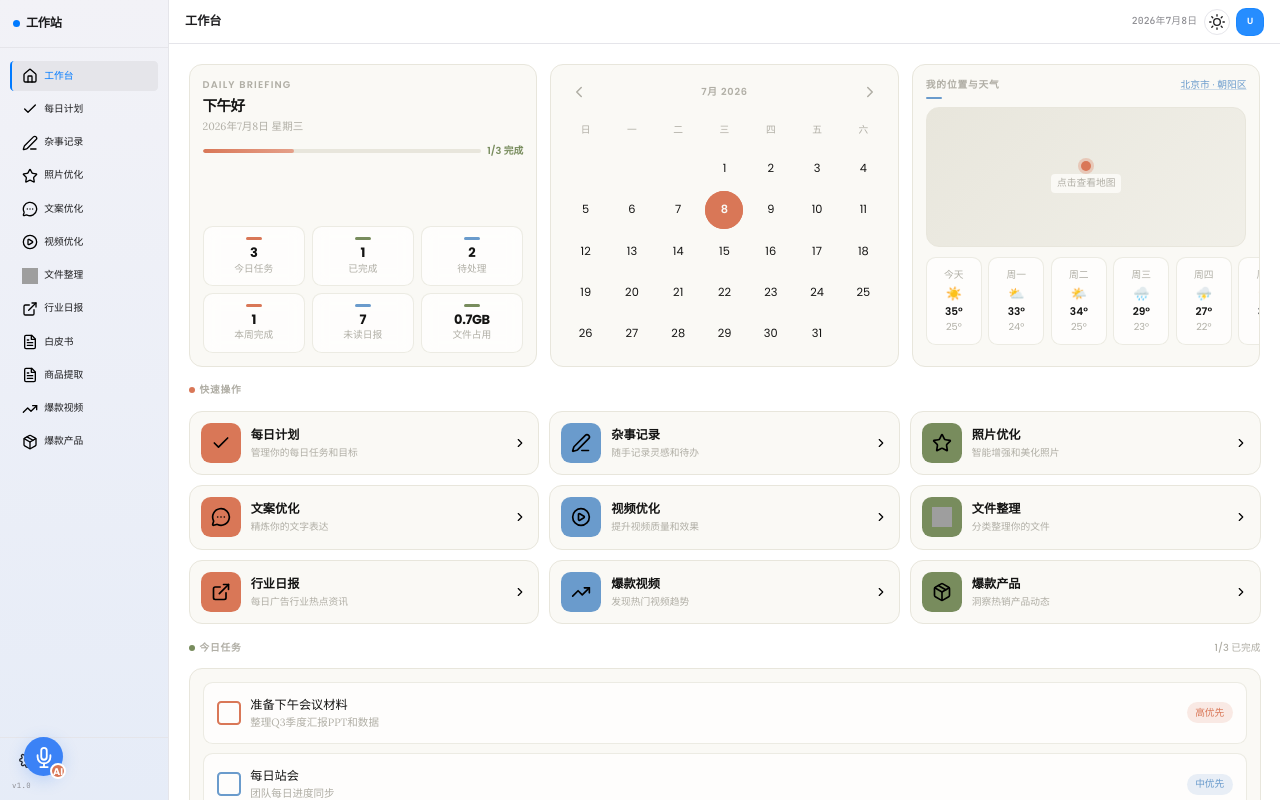
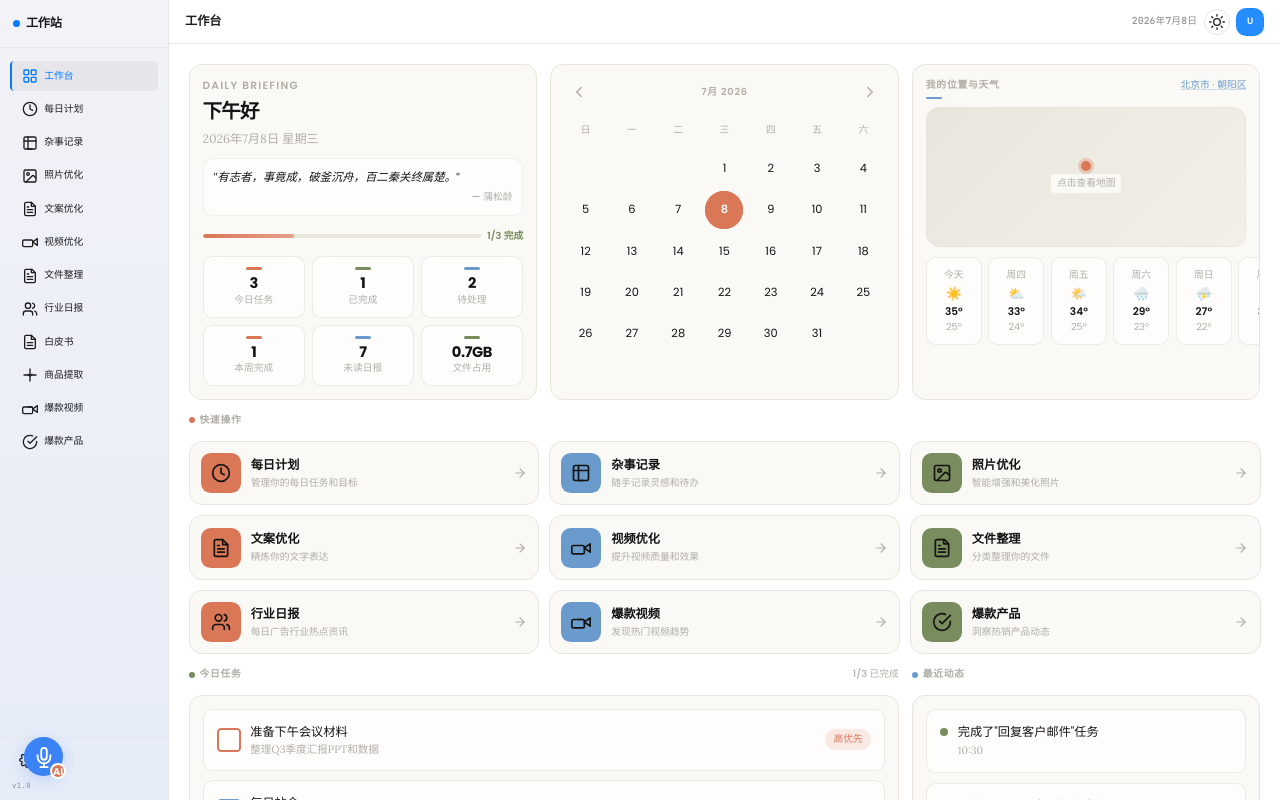
Before and after one commit to meijinhuang-a11y/solid-octo-couscous, a React (Vite) app: page /#/ in a window 1280 px wide. Shown: the top 800 px of the page. Built offline with nearby package versions, Linux system fonts and the light colour scheme; grey boxes are pictures that could not be loaded.

Commit message:
优化首页：1. 使用高德地图替代Google地图；2. 修复天气日期显示（今天是周三）；3. WelcomeCard添加每日名言警句，加大字体；4. 修复图标显示问题；5. 优化下方内容布局更紧凑

```diff
--- a/src/components/Icon.tsx
+++ b/src/components/Icon.tsx
@@ -8,43 +8,36 @@ interface IconProps {
   style?: CSSProperties;
 }
 
+const iconSvgMap: Record<string, string> = {
+  tasks: `<svg xmlns="http://www.w3.org/2000/svg" width="24" height="24" viewBox="0 0 24 24" fill="none" stroke="currentColor" stroke-width="2" stroke-linecap="round" stroke-linejoin="round"><circle cx="12" cy="12" r="10"/><polyline points="12 6 12 12 16 14"/></svg>`,
+  notes: `<svg xmlns="http://www.w3.org/2000/svg" width="24" height="24" viewBox="0 0 24 24" fill="none" stroke="currentColor" stroke-width="2" stroke-linecap="round" stroke-linejoin="round"><rect width="18" height="18" x="3" y="3" rx="2"/><path d="M3 9h18"/><path d="M9 21h6"/><path d="M9 3v18"/></svg>`,
+  photo: `<svg xmlns="http://www.w3.org/2000/svg" width="24" height="24" viewBox="0 0 24 24" fill="none" stroke="currentColor" stroke-width="2" stroke-linecap="round" stroke-linejoin="round"><rect width="18" height="18" x="3" y="3" rx="2"/><circle cx="9" cy="9" r="2"/><path d="m21 15-3.086-3.086a2 2 0 0 0-2.828 0L6 21"/></svg>`,
+  copywriting: `<svg xmlns="http://www.w3.org/2000/svg" width="24" height="24" viewBox="0 0 24 24" fill="none" stroke="currentColor" stroke-width="2" stroke-linecap="round" stroke-linejoin="round"><path d="M14 2H6a2 2 0 0 0-2 2v16a2 2 0 0 0 2 2h12a2 2 0 0 0 2-2V8z"/><polyline points="14 2 14 8 20 8"/><line x1="16" y1="13" x2="8" y2="13"/><line x1="16" y1="17" x2="8" y2="17"/><polyline points="10 9 9 9 8 9"/></svg>`,
+  video: `<svg xmlns="http://www.w3.org/2000/svg" width="24" height="24" viewBox="0 0 24 24" fill="none" stroke="currentColor" stroke-width="2" stroke-linecap="round" stroke-linejoin="round"><polygon points="23 7 16 12 23 17 23 7"/><rect width="15" height="10" x="1" y="9" rx="2"/></svg>`,
+  files: `<svg xmlns="http://www.w3.org/2000/svg" width="24" height="24" viewBox="0 0 24 24" fill="none" stroke="currentColor" stroke-width="2" stroke-linecap="round" stroke-linejoin="round"><path d="M15 2H6a2 2 0 0 0-2 2v16a2 2 0 0 0 2 2h12a2 2 0 0 0 2-2V7z"/><path d="M14 2v5h5M16 13H8"/><path d="M16 17H8"/><path d="M10 9H8"/></svg>`,
+  news: `<svg xmlns="http://www.w3.org/2000/svg" width="24" height="24" viewBox="0 0 24 24" fill="none" stroke="currentColor" stroke-width="2" stroke-linecap="round" stroke-linejoin="round"><path d="M16 21v-2a4 4 0 0 0-4-4H6a4 4 0 0 0-4 4v2"/><circle cx="9" cy="7" r="4"/><path d="M22 21v-2a4 4 0 0 0-3-3.87"/><path d="M16 3.13a4 4 0 0 1 0 7.75"/></svg>`,
+  'trending-video': `<svg xmlns="http://www.w3.org/2000/svg" width="24" height="24" viewBox="0 0 24 24" fill="none" stroke="currentColor" stroke-width="2" stroke-linecap="round" stroke-linejoin="round"><polygon points="23 7 16 12 23 17 23 7"/><rect width="15" height="10" x="1" y="9" rx="2"/><path d="M9 9h6"/></svg>`,
+  'trending-product': `<svg xmlns="http://www.w3.org/2000/svg" width="24" height="24" viewBox="0 0 24 24" fill="none" stroke="currentColor" stroke-width="2" stroke-linecap="round" stroke-linejoin="round"><path d="M22 11.08V12a10 10 0 1 1-5.93-9.14"/><polyline points="22 4 12 14.01 9 11.01"/></svg>`,
+  whitepaper: `<svg xmlns="http://www.w3.org/2000/svg" width="24" height="24" viewBox="0 0 24 24" fill="none" stroke="currentColor" stroke-width="2" stroke-linecap="round" stroke-linejoin="round"><path d="M14 2H6a2 2 0 0 0-2 2v16a2 2 0 0 0 2 2h12a2 2 0 0 0 2-2V8z"/><polyline points="14 2 14 8 20 8"/><line x1="16" y1="13" x2="8" y2="13"/><line x1="16" y1="17" x2="8" y2="17"/></svg>`,
+  'product-extractor': `<svg xmlns="http://www.w3.org/2000/svg" width="24" height="24" viewBox="0 0 24 24" fill="none" stroke="currentColor" stroke-width="2" stroke-linecap="round" stroke-linejoin="round"><path d="m9 11 3 3 3-3"/><path d="M12 3v18"/><path d="M3 12h18"/></svg>`,
+  arrow: `<svg xmlns="http://www.w3.org/2000/svg" width="24" height="24" viewBox="0 0 24 24" fill="none" stroke="currentColor" stroke-width="2" stroke-linecap="round" stroke-linejoin="round"><line x1="5" y1="12" x2="19" y2="12"/><polyline points="12 5 19 12 12 19"/></svg>`,
+  check: `<svg xmlns="http://www.w3.org/2000/svg" width="24" height="24" viewBox="0 0 24 24" fill="none" stroke="currentColor" stroke-width="2" stroke-linecap="round" stroke-linejoin="round"><polyline points="20 6 9 17 4 12"/></svg>`,
+  dashboard: `<svg xmlns="http://www.w3.org/2000/svg" width="24" height="24" viewBox="0 0 24 24" fill="none" stroke="currentColor" stroke-width="2" stroke-linecap="round" stroke-linejoin="round"><rect width="7" height="7" x="3" y="3" rx="1"/><rect width="7" height="7" x="14" y="3" rx="1"/><rect width="7" height="7" x="14" y="14" rx="1"/><rect width="7" height="7" x="3" y="14" rx="1"/></svg>`,
+};
+
 export default function Icon({ name, size = 20, className = '', color, style }: IconProps) {
-  const iconMap: Record<string, string> = {
-    dashboard: '/icons/image_0_tgt36j.svg',
-    tasks: '/icons/image_1_tgt36j.svg',
-    notes: '/icons/image_2_tgt36j.svg',
-    photo: '/icons/image_3_tgt36j.svg',
-    copywriting: '/icons/image_4_tgt36j.svg',
-    video: '/icons/image_5_tgt36j.svg',
-    files: '/icons/image_6_tgt36j.svg',
-    news: '/icons/image_7_tgt36j.svg',
-    'trending-video': '/icons/image_8_tgt36j.svg',
-    'trending-product': '/icons/image_9_tgt36j.svg',
-    whitepaper: '/icons/image_17_tgt36j.svg',
-    'product-extractor': '/icons/image_17_tgt36j.svg',
-    arrow: '/icons/image_10_tgt36j.svg',
-    check: '/icons/image_11_tgt36j.svg',
-    'image-12': '/icons/image_12_tgt36j.svg',
-    'image-13': '/icons/image_13_tgt36j.svg',
-    'image-14': '/icons/image_14_tgt36j.svg',
-    'image-15': '/icons/image_15_tgt36j.svg',
-    'image-16': '/icons/image_16_tgt36j.svg',
-    'image-17': '/icons/image_17_tgt36j.svg',
-  };
-
-  const iconUrl = iconMap[name] || iconMap.dashboard;
+  const svgContent = iconSvgMap[name] || iconSvgMap.dashboard;
 
   return (
-    <img
-      src={iconUrl}
-      alt={name}
-      className={className}
+    <span
+      className={`inline-flex items-center justify-center shrink-0 ${className}`}
       style={{
         width: typeof size === 'number' ? `${size}px` : size,
         height: typeof size === 'number' ? `${size}px` : size,
         color: color || 'currentColor',
         ...style,
       }}
+      dangerouslySetInnerHTML={{ __html: svgContent }}
     />
   );
 }
--- a/src/components/dashboard/WeatherWidget.tsx
+++ b/src/components/dashboard/WeatherWidget.tsx
@@ -1,22 +1,39 @@
-import { useState } from 'react';
+import { useState, useMemo } from 'react';
 import { motion } from 'framer-motion';
-
-const weatherData = [
-  { day: '今天', icon: '☀️', high: 35, low: 25 },
-  { day: '周一', icon: '⛅', high: 33, low: 24 },
-  { day: '周二', icon: '🌤️', high: 34, low: 25 },
-  { day: '周三', icon: '🌧️', high: 29, low: 23 },
-  { day: '周四', icon: '⛈️', high: 27, low: 22 },
-  { day: '周五', icon: '☀️', high: 32, low: 24 },
-  { day: '周六', icon: '🌤️', high: 33, low: 24 },
-];
 
 export default function WeatherWidget() {
   const [location, setLocation] = useState('北京市 · 朝阳区');
   const [isLoading, setIsLoading] = useState(false);
 
+  const weatherData = useMemo(() => {
+    const now = new Date();
+    const dayOfWeek = now.getDay();
+    const weekDays = ['周日', '周一', '周二', '周三', '周四', '周五', '周六'];
+
+    const baseWeather = [
+      { icon: '☀️', high: 35, low: 25 },
+      { icon: '⛅', high: 33, low: 24 },
+      { icon: '🌤️', high: 34, low: 25 },
+      { icon: '🌧️', high: 29, low: 23 },
+      { icon: '⛈️', high: 27, low: 22 },
+      { icon: '☀️', high: 32, low: 24 },
+      { icon: '🌤️', high: 33, low: 24 },
+    ];
+
+    const result = [];
+    for (let i = 0; i < 7; i++) {
+      const idx = (dayOfWeek + i) % 7;
+      result.push({
+        day: i === 0 ? '今天' : weekDays[idx],
+        ...baseWeather[i],
+      });
+    }
+    return result;
+  }, []);
+
   const handleLocationClick = () => {
-    window.open(`https://maps.google.com/?q=${encodeURIComponent(location)}`, '_blank');
+    const mapUrl = `https://uri.amap.com/marker?position=${encodeURIComponent(location)}&name=${encodeURIComponent(location)}`;
+    window.open(mapUrl, '_blank');
   };
 
   const handleRefreshLocation = async () => {
@@ -26,12 +43,15 @@ export default function WeatherWidget() {
         navigator.geolocation.getCurrentPosition(
           (position) => {
             const { latitude, longitude } = position.coords;
+            const mapUrl = `https://uri.amap.com/marker?position=${longitude.toFixed(6)},${latitude.toFixed(6)}&name=当前位置`;
+            window.open(mapUrl, '_blank');
             setLocation(`纬度: ${latitude.toFixed(4)} · 经度: ${longitude.toFixed(4)}`);
           },
           (error) => {
             console.error('获取位置失败:', error);
             setLocation('定位失败，请手动选择');
-          }
+          },
+          { timeout: 10000 }
         );
       } else {
         setLocation('您的浏览器不支持定位');
@@ -39,7 +59,7 @@ export default function WeatherWidget() {
     } catch (error) {
       setLocation('定位失败');
     } finally {
-      setIsLoading(false);
+      setTimeout(() => setIsLoading(false), 2000);
     }
   };
 
--- a/src/components/dashboard/WelcomeCard.tsx
+++ b/src/components/dashboard/WelcomeCard.tsx
@@ -4,6 +4,19 @@ import { useTaskStore } from '@/store/task';
 import { useNewsStore } from '@/store/news';
 import { useFileStore } from '@/store/file';
 import { useCountUp } from '@/hooks/useCountUp';
+
+const quotes = [
+  { text: '成功不是将来才有的，而是从决定去做的那一刻起，持续累积而成。', author: '俞敏洪' },
+  { text: '生活不是等待风暴过去，而是学会在雨中翩翩起舞。', author: '维维安·格林' },
+  { text: '只有那些敢于相信自己内心深处比现实更强大的人，才能改变世界。', author: '乔布斯' },
+  { text: '路漫漫其修远兮，吾将上下而求索。', author: '屈原' },
+  { text: '伟大的成就并非来自一时的冲动，而是来自日复一日的坚持。', author: '稻盛和夫' },
+  { text: 'The future belongs to those who believe in the beauty of their dreams.', author: 'Eleanor Roosevelt' },
+  { text: '天才是百分之一的灵感加百分之九十九的汗水。', author: '爱迪生' },
+  { text: 'Don\'t watch the clock; do what it does. Keep going.', author: 'Sam Levenson' },
+  { text: '人生最大的挑战是发现自己是谁，而第二大的挑战是对所发现的感到满意。', author: '罗杰·塞尔夫' },
+  { text: '有志者，事竟成，破釜沉舟，百二秦关终属楚。', author: '蒲松龄' },
+];
 
 export default function WelcomeCard() {
   const tasks = useTaskStore((state) => state.tasks);
@@ -58,6 +71,11 @@ export default function WelcomeCard() {
   const weekDays = ['星期日', '星期一', '星期二', '星期三', '星期四', '星期五', '星期六'];
   const dateStr = `${now.getFullYear()}年${now.getMonth() + 1}月${now.getDate()}日 ${weekDays[now.getDay()]}`;
 
+  const dailyQuote = useMemo(() => {
+    const dayOfYear = Math.floor((now.getTime() - new Date(now.getFullYear(), 0, 0).getTime()) / (1000 * 60 * 60 * 24));
+    return quotes[dayOfYear % quotes.length];
+  }, [now]);
+
   const stats = [
     { label: '今日任务', value: totalCountAnim, color: 'var(--warm-orange)', rawValue: totalCount },
     { label: '已完成', value: completedCountAnim, color: 'var(--moss-green)', rawValue: completedCount },
@@ -80,7 +98,7 @@ export default function WelcomeCard() {
     >
       <div className="relative z-10">
         <motion.div
-          className="flex items-center gap-2 mb-1.5"
+          className="flex items-center gap-2 mb-2"
           initial={{ opacity: 0, x: -10 }}
           animate={{ opacity: 1, x: 0 }}
           transition={{ delay: 0.1, duration: 0.3 }}
@@ -88,7 +106,7 @@ export default function WelcomeCard() {
           <span
             style={{
               fontFamily: "'Poppins','SF Pro Display',var(--font-sans)",
-              fontSize: '0.75rem',
+              fontSize: '0.8125rem',
               fontWeight: 600,
               color: 'var(--cream-text-muted)',
               textTransform: 'uppercase',
@@ -100,13 +118,13 @@ export default function WelcomeCard() {
         </motion.div>
 
         <motion.h2
-          className="m-0 mb-1"
+          className="m-0 mb-2"
           style={{
             fontFamily: "'Poppins','SF Pro Display',var(--font-sans)",
-            fontSize: '1.125rem',
+            fontSize: '1.5rem',
             fontWeight: 700,
             color: 'var(--cream-dark)',
-            lineHeight: 1.25,
+            lineHeight: 1.2,
             letterSpacing: '-0.04em',
           }}
           initial={{ opacity: 0, y: 10 }}
@@ -117,10 +135,10 @@ export default function WelcomeCard() {
         </motion.h2>
 
         <motion.p
-          className="m-0"
+          className="m-0 mb-3"
           style={{
             fontFamily: "'Lora','Georgia',var(--font-sans)",
-            fontSize: '0.8125rem',
+            fontSize: '0.9375rem',
             color: 'var(--cream-text-muted)',
             lineHeight: 1.5,
             whiteSpace: 'nowrap',
@@ -135,10 +153,51 @@ export default function WelcomeCard() {
         </motion.p>
 
         <motion.div
-          className="flex items-center gap-2 mt-3"
+          className="p-3 rounded-xl mb-4"
+          style={{
+            background: 'var(--surface)',
+            border: '1px solid rgba(232,230,220,0.6)',
+          }}
           initial={{ opacity: 0, y: 10 }}
           animate={{ opacity: 1, y: 0 }}
           transition={{ delay: 0.25, duration: 0.3 }}
+        >
+          <motion.p
+            className="m-0 mb-1.5"
+            style={{
+              fontFamily: "'Lora','Georgia',var(--font-sans)",
+              fontSize: '0.875rem',
+              color: 'var(--cream-dark)',
+              fontStyle: 'italic',
+              lineHeight: 1.5,
+            }}
+            initial={{ opacity: 0 }}
+            animate={{ opacity: 1 }}
+            transition={{ delay: 0.3, duration: 0.4 }}
+          >
+            "{dailyQuote.text}"
+          </motion.p>
+          <motion.p
+            className="m-0 text-right"
+            style={{
+              fontFamily: "'Poppins',var(--font-sans)",
+              fontSize: '0.75rem',
+              fontWeight: 500,
+              color: 'var(--cream-text-muted)',
+            }}
+            initial={{ opacity: 0 }}
+            animate={{ opacity: 1 }}
+            transition={{ delay: 0.35, duration: 0.4 }}
+          >
+            — {dailyQuote.author}
+          </motion.p>
+        </motion.div>
+
+        <motion.div
+          className="flex items-center gap-2"
+          initial={{ opacity: 0, y: 10 }}
+          animate={{ opacity: 1, y: 0 }}
+          transition={{ delay: 0.3, duration: 0.3 }}
         >
           <div
             className="flex-1 rounded-full relative"
@@ -151,7 +210,7 @@ export default function WelcomeCard() {
               }}
               initial={{ width: 0 }}
               animate={{ width: `${progress}%` }}
-              transition={{ delay: 0.35, duration: 0.8, ease: [0.25, 0.1, 0.25, 1] }}
+              transition={{ delay: 0.4, duration: 0.8, ease: [0.25, 0.1, 0.25, 1] }}
             />
           </div>
           <span
@@ -182,7 +241,7 @@ export default function WelcomeCard() {
             }}
             initial={{ opacity: 0, y: 10 }}
             animate={{ opacity: 1, y: 0 }}
-            transition={{ delay: 0.3 + index * 0.05, duration: 0.35, ease: [0.25, 0.1, 0.25, 1] }}
+            transition={{ delay: 0.35 + index * 0.05, duration: 0.35, ease: [0.25, 0.1, 0.25, 1] }}
             whileTap={{ scale: 0.97 }}
           >
             <motion.div
@@ -195,13 +254,13 @@ export default function WelcomeCard() {
               }}
               initial={{ scaleX: 0 }}
               animate={{ scaleX: 1 }}
-              transition={{ delay: 0.35 + index * 0.05, duration: 0.3 }}
+              transition={{ delay: 0.4 + index * 0.05, duration: 0.3 }}
             />
             <p
               className="m-0"
               style={{
                 fontFamily: "'Poppins',var(--font-sans)",
-                fontSize: '1rem',
+                fontSize: '1.125rem',
                 fontWeight: 700,
                 color: 'var(--cream-dark)',
                 lineHeight: 1,
--- a/src/pages/Dashboard.tsx
+++ b/src/pages/Dashboard.tsx
@@ -11,28 +11,32 @@ import TrendingProductSummary from '@/components/dashboard/TrendingProductSummar
 export default function Dashboard() {
   return (
     <div className="p-4 sm:p-6">
-      {/* Row 1: Welcome + Calendar + Weather — 移动端单列，桌面端三列 */}
-      <div className="grid grid-cols-1 sm:grid-cols-3 gap-4 mb-5">
+      {/* Row 1: Welcome + Calendar + Weather */}
+      <div className="grid grid-cols-1 sm:grid-cols-3 gap-4 mb-4">
         <WelcomeCard />
         <CalendarWidget />
         <WeatherWidget />
       </div>
 
       {/* Row 2: Quick Actions */}
-      <div className="mb-5">
+      <div className="mb-4">
         <QuickActions />
       </div>
 
-      {/* Row 3-7: 今日任务、最新动态、行业日报、爆款视频、爆款产品 — 网格布局 */}
-  <div className="grid grid-cols-1 lg:grid-cols-2 gap-4">
+      {/* Row 3-7: 今日任务、最新动态、行业日报、爆款视频、爆款产品 — 更紧凑的网格布局 */}
+      <div className="grid grid-cols-1 lg:grid-cols-3 gap-4">
         <div className="lg:col-span-2">
           <TodayTasks />
         </div>
         <RecentActivity />
         <IndustryReport />
+        <div className="lg:col-span-2">
+          <div className="grid grid-cols-1 sm:grid-cols-2 gap-4">
             <TrendingVideoSummary />
             <TrendingProductSummary />
           </div>
         </div>
+      </div>
+    </div>
   );
 }
```
Lines whose indentation alone changed are shown as unchanged.
